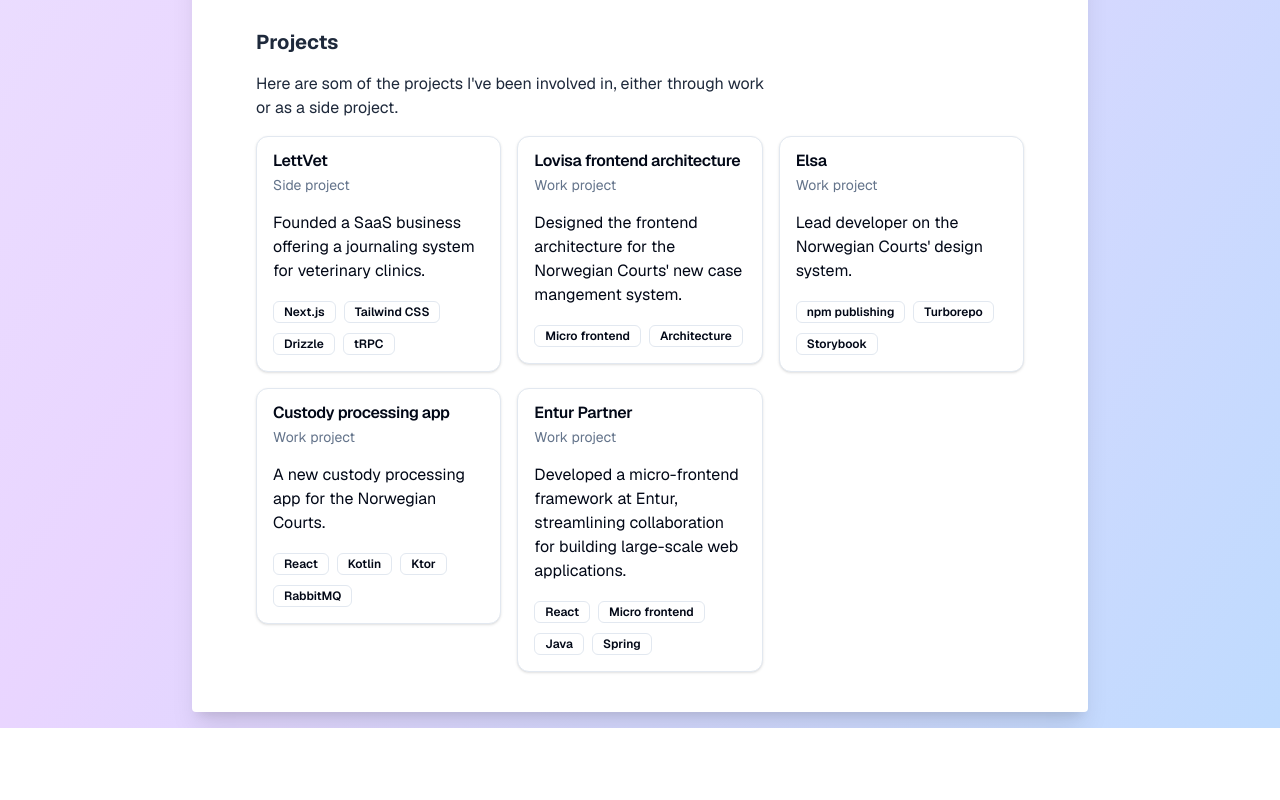
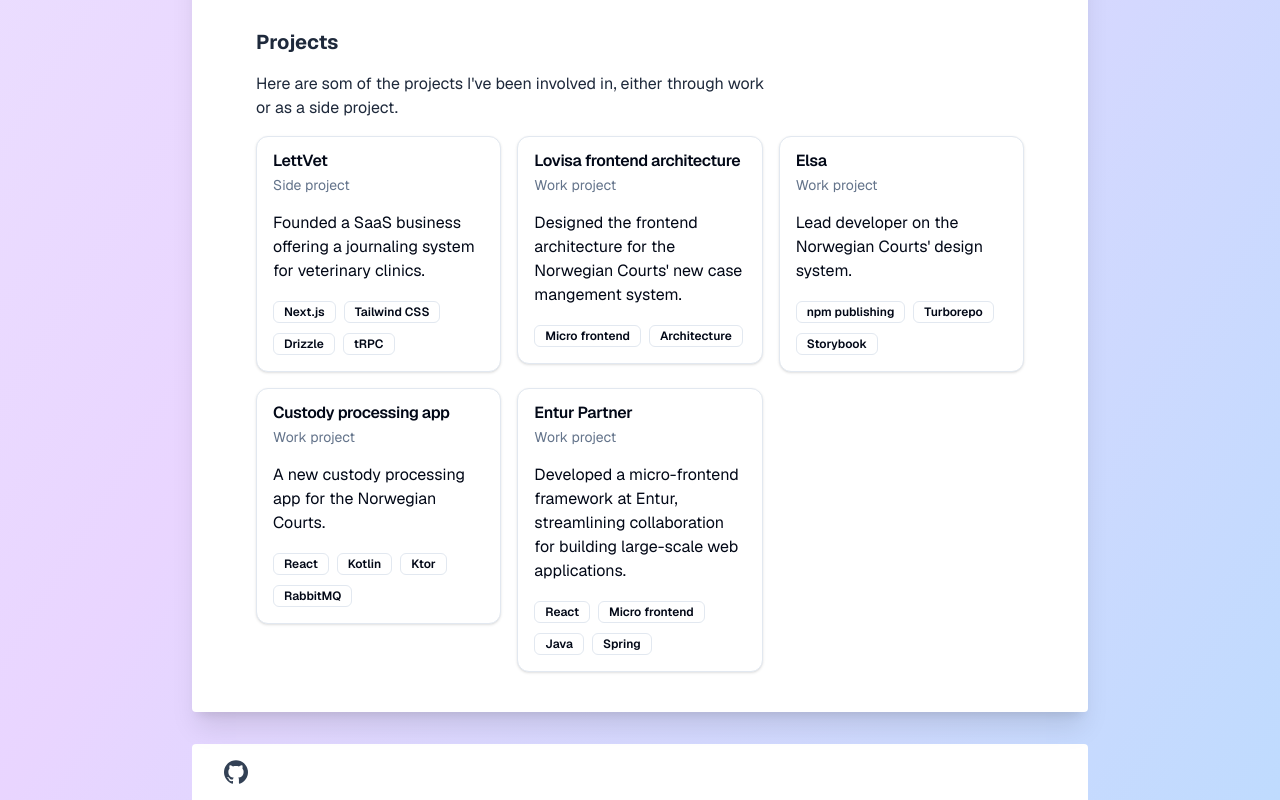
Before and after one commit to petter/cv, a Next.js app: page / in a window 1280 px wide. Shown: the part 1263-2063 px from the top of the page. Before the commit the page ends 1991 px from the top, so only its background shows below. Built offline with nearby package versions, Linux system fonts and the light colour scheme.

Commit message:
add link to source code at bottom

```diff
--- a/app/layout.tsx
+++ b/app/layout.tsx
@@ -3,6 +3,7 @@
 import { Analytics } from "@vercel/analytics/next";
 import "./globals.css";
 import { cn } from "@/lib/utils";
+import { GitHubIcon } from "@/components/icons";
 
 export const metadata: Metadata = {
   title: "Petter Sæther Moen - Software Engineer",
@@ -19,10 +20,15 @@
       <body
         className={cn(
           GeistSans.className,
-          "m-0 min-h-screen w-full bg-gradient-to-br from-violet-100 via-purple-200 to-blue-200 text-slate-800 sm:p-4",
+          "m-0 flex min-h-screen w-full flex-col gap-8 bg-gradient-to-br from-violet-100 via-purple-200 to-blue-200 text-slate-800 sm:p-4 sm:pb-0",
         )}
       >
-        {children}
+        <div>{children}</div>
+        <div className="container flex max-w-4xl rounded-tl-sm rounded-tr-sm bg-white py-4 print:hidden">
+          <a href="https://github.com/petter/cv" className="group inline w-min">
+            <GitHubIcon className="h-6 w-6 text-slate-700 transition-colors group-hover:text-pink-800" />
+          </a>
+        </div>
         <Analytics />
       </body>
     </html>
```
